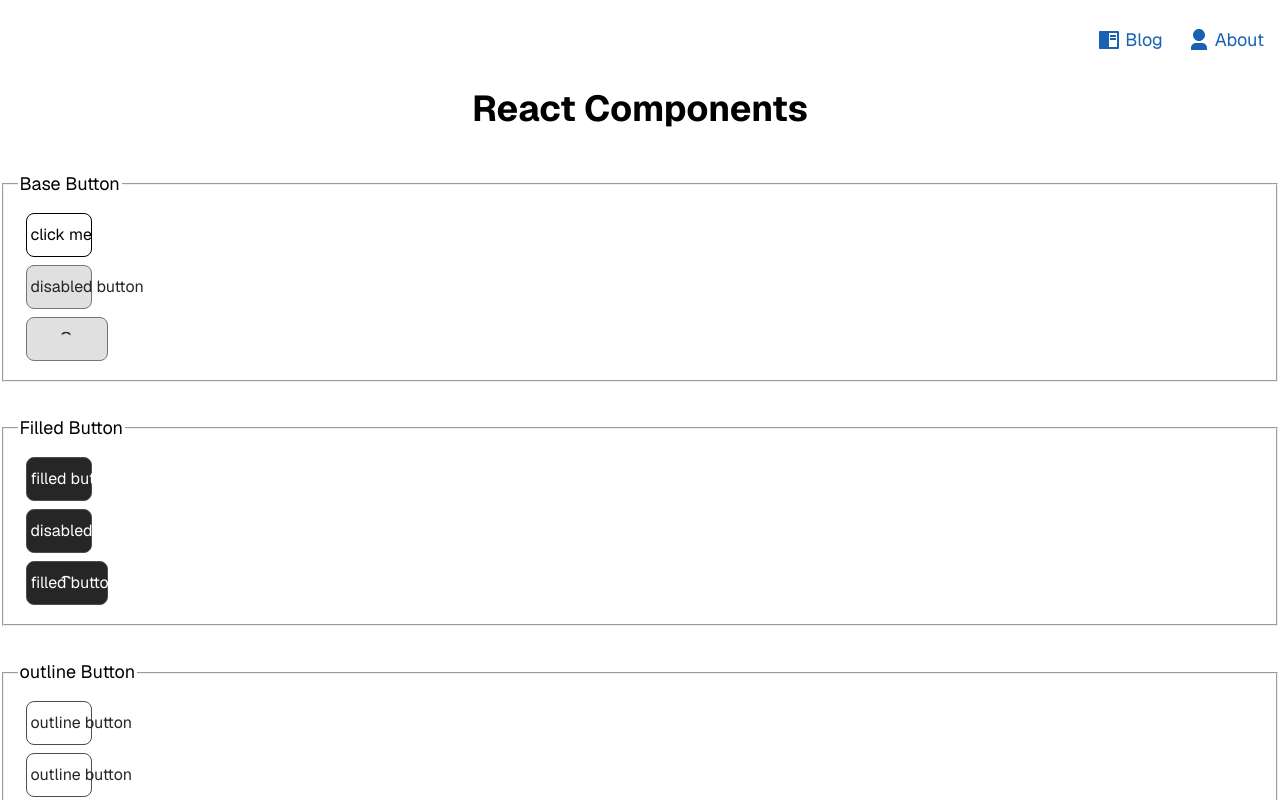
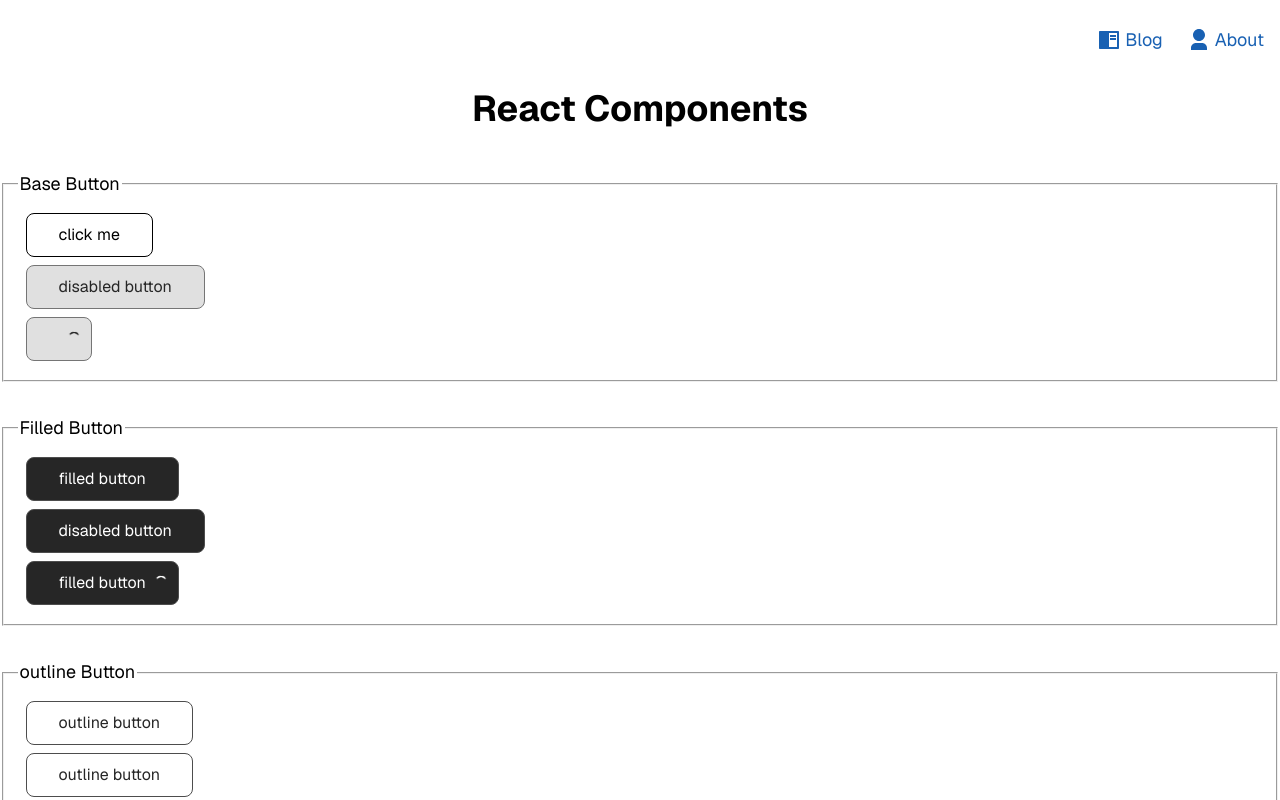
Before and after one commit to codercarl1243/react_components_system, a Next.js app: page / in a window 1280 px wide. Shown: the top 800 px of the page. Built offline with nearby package versions, Linux system fonts and the light colour scheme.

Commit message:
UPDATE button code

```diff
--- a/app/styles/components/buttons.css
+++ b/app/styles/components/buttons.css
@@ -5,7 +5,7 @@
     --button-padding-y: calc(var(--spacing) * 2);
     --button-padding-x: var(--spacing);
     --button-icon-width: 24px;
-
+    --button-spinner-width: 24px;
     /* WCAG Target Size Requirements */
     /* AA: 24px x 24px minimum, AAA: 44px x 44px minimum */
     min-width: 44px;
@@ -13,18 +13,18 @@
 
     /* Layout - reserve space for icon and spinner to prevent layout shift*/
     display: grid;
-    grid-template-columns: var(--button-icon-width) fit-content(100%) var(--button-icon-width);
+    grid-template-columns: var(--button-icon-width) fit-content(100%) var(--button-spinner-width);
     gap: var(--spacing);
     align-items: center;
     white-space: nowrap;
 
     /* button | spinner */
     & .button__content {
-        grid-column: 1;
+        grid-column: 2;
     }
 
     & .spinner {
-        grid-column: 2;
+        grid-column: 3;
         justify-self: center;
     }
     /* icon | text | spinner */
--- a/components/button/button.type.ts
+++ b/components/button/button.type.ts
@@ -3,7 +3,7 @@
 
 export type MouseEventType = MouseEvent<HTMLButtonElement>;
 
-export type ButtonClickHandler<T = unknown> = (event: MouseEventType) => T | Promise<T>;
+export type ButtonClickHandler = (event: MouseEventType) => void | Promise<void>;
 
 export type BaseButtonProps = {
     disabled?: boolean;
--- a/components/button/index.tsx
+++ b/components/button/index.tsx
@@ -58,7 +58,6 @@
    * - Delegates to useButton's click handler otherwise.
    */
   function onClickHandler(event: MouseEventType) {
-
     if (isLoading || disabled) {
       /**
        * Using both is correct here since a disabled/loading button should do nothing and
--- a/components/button/useButton.ts
+++ b/components/button/useButton.ts
@@ -14,15 +14,14 @@
  * Note: If the user handler catches its own errors, those errors will NOT be logged here.
  * Only unhandled promise rejections are captured for async operations.
  *
- * @template T - The return type of the user's click handler
- * @param {ButtonClickHandler<T>} [userHandler] - The user's click handler function
+ * @param {ButtonClickHandler} [userHandler] - The user's click handler function
  * @returns {Function} A wrapped click handler that can be passed to button onClick
  *
  * @example
  * const { handleClick } = useButton()
  * <button onClick={handleClick(myAsyncHandler)}>Click me</button>
  */
-  const handleClick = <T = unknown>(userHandler?: ButtonClickHandler<T>) =>
+  const handleClick =(userHandler?: ButtonClickHandler) =>
     (event: MouseEventType) => {
       if (!userHandler) return
 
@@ -45,10 +44,6 @@
             log('Unhandled async error', err, 'error', { context: `${userHandler.name || 'anonymous function'}`, trace: true })
           })
         }
-
-        // Return the result (could be a value, Promise, or undefined)
-        return result
-
       } catch (err) {
         /**
          * Catch synchronous errors thrown during handler execution.
```
Also changed, not shown: 1 other file (tests, documents, lock files or other folders).
